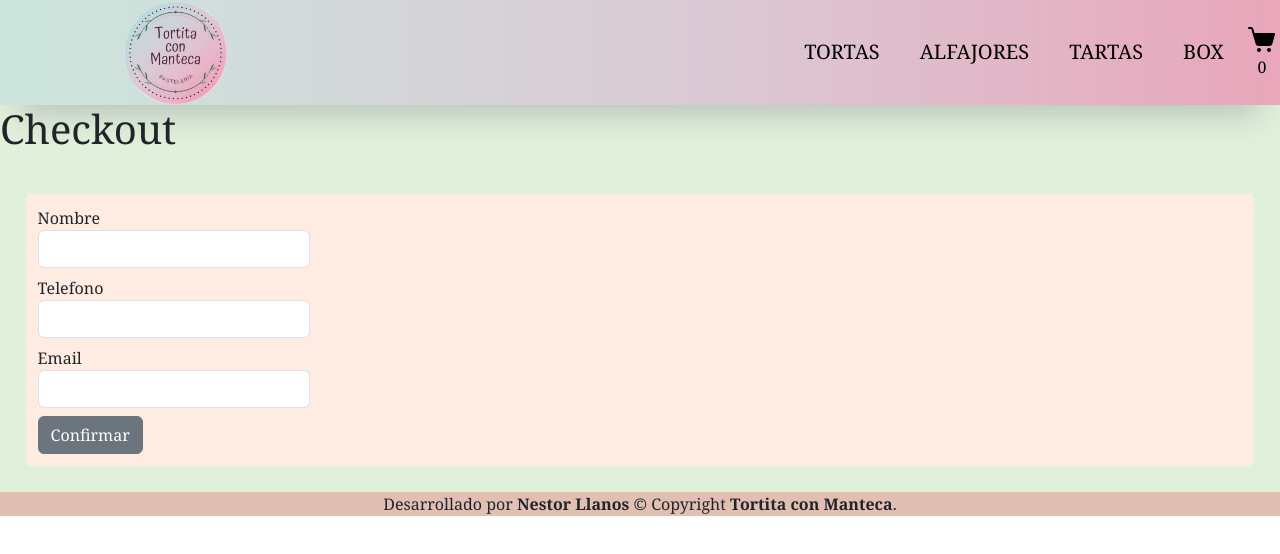
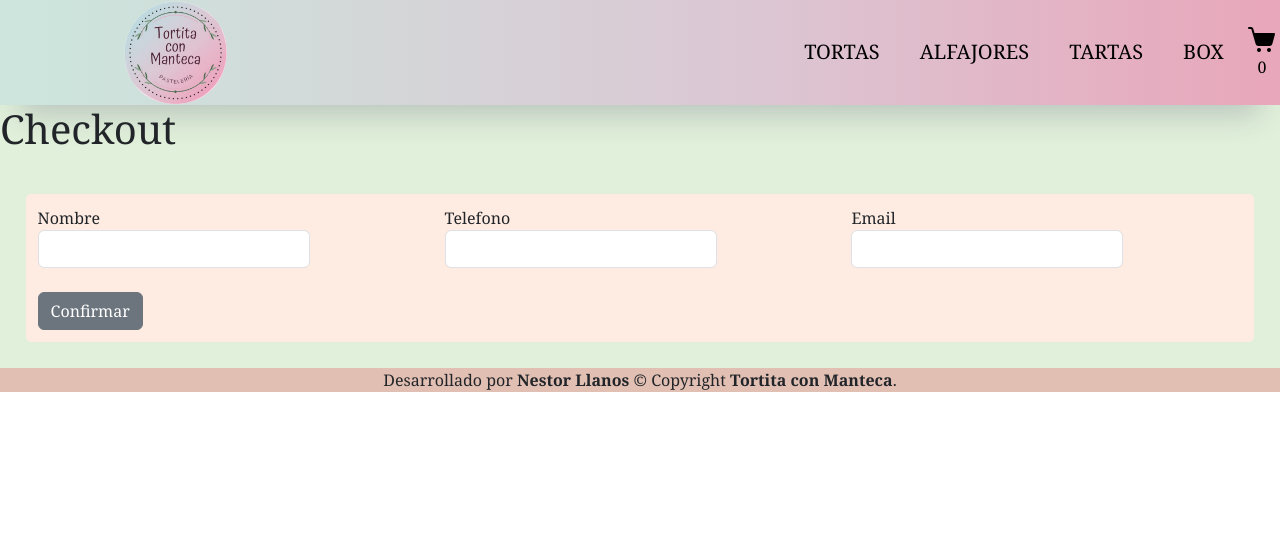
Before and after one commit to NestorLlanos/tortitaconmanteca_React, a React (Vite) app: page /checkout in a window 1280 px wide. Shown: the top 554 px of the page. Built offline with nearby package versions, Linux system fonts and the light colour scheme.

Commit message:
quedó funcionando el chekcout

```diff
--- a/src/components/Checkout/Checkout.jsx
+++ b/src/components/Checkout/Checkout.jsx
@@ -12,14 +12,14 @@ const Checkout = () => {
     const [orderId, setOrderId] = useState(null)
     const { cart, total, clearCart } = useContext(CartContext)
 
-    const createOrder = async (name,phone,email) => {
+    const createOrder = async (userData) => {
 
 
         try {
             setLoading(true)
             const objOrder = {
                 buyer: {
-                    name,phone,email
+                    userData
                 },
                 items: cart,
                 total,
@@ -58,6 +58,7 @@ const Checkout = () => {
 
                 clearCart()
                 setOrderId(id)
+                console.log(id)
             } else {
                 toast.error ('hay productos que no tienen stock disponible')
 
@@ -80,7 +81,7 @@ const Checkout = () => {
     return  (
         <div className="d-grid gap-2">
             <h1>Checkout</h1>
-            <CheckoutForm onClick={createOrder} className= {'btn btn-outline-secondary'}/>
+            <CheckoutForm onConfirm={createOrder} className= {'btn btn-outline-secondary'}/>
 
         </div>
     )
--- a/src/components/CheckoutForm/CheckoutForm.jsx
+++ b/src/components/CheckoutForm/CheckoutForm.jsx
@@ -3,47 +3,93 @@ import classes from "./CheckoutForm.module.css";
 
 
 
-const CheckoutForm = ({onConfirm, createOrder}) => {
+const CheckoutForm = ({onConfirm}) => {
     const [name, setName] = useState ("")
     const [phone, setPhone] = useState ("")
     const [email, setEmail] = useState ("")
 
     const handleConfirm = (event) =>{
-        event.preventDefault()
+        event.preventDefault();
 
         const userData = {
-            name,phone,email
+            name,phone,email,
         }
-        onConfirm(userData)
+        onConfirm(userData);
     }
     return (
         <div className={classes.container}>
-            <form onSubmit={handleConfirm} className="row g-3 needs-validation"></form>
+      <form onSubmit={handleConfirm} className="row g-3 needs-validation">
         <div className="col-md-4">
           <label className="form-label">
             Nombre
-                <input className="form-control" type="text" value={name} onChange={({target})=>setName(target.value)} />
+            <input
+              className="form-control"
+              type="text"
+              value={name}
+              onChange={({ target }) => setName(target.value)}
+            />
           </label>
         </div>
 
         <div className="col-md-4">
           <label className="form-label">
             Telefono
-                <input className="form-control" type="text" value={phone} onChange={({target})=>setPhone(target.value)} />
+            <input
+              className="form-control"
+              type="text"
+              value={phone}
+              onChange={({ target }) => setPhone(target.value)}
+            />
           </label>
         </div>
 
         <div className="col-md-4">
           <label className="form-label">
             Email
-                <input  className="form-control" type="text" value={email} onChange={({target})=>setEmail(target.value)} />
+            <input
+              className="form-control"
+              type="text"
+              value={email}
+              onChange={({ target }) => setEmail(target.value)}
+            />
           </label>
         </div>
 
         <div className="col-12">
-                <button  onConfirm={createOrder} type="submit" className= {'btn btn-secondary'}>Confirmar</button>
+          <button type="submit" className={"btn btn-secondary"}>
+            Confirmar
+          </button>
         </div>
+      </form>
     </div>
+        // <div className={classes.container}>
+        //     <form onSubmit={handleConfirm} className="row g-3 needs-validation"></form>
+        //     <div className="col-md-4">
+        //     <label className="form-label">
+        //         Nombre
+        //         <input className="form-control" type="text" value={name} onChange={({target})=>setName(target.value)} />
+        //     </label>
+        //     </div>
+
+        //     <div className="col-md-4">
+        //     <label className="form-label">
+        //         Telefono
+        //         <input className="form-control" type="text" value={phone} onChange={({target})=>setPhone(target.value)} />
+        //     </label>
+        //     </div>
+
+        //     <div className="col-md-4">
+        //     <label className="form-label">
+        //         Email
+        //         <input  className="form-control" type="text" value={email} onChange={({target})=>setEmail(target.value)} />
+        //     </label>
+        //     </div>
+
+        //     <div className="col-12">
+        //         <button  onConfirm={createOrder} type="submit" className= {'btn btn-secondary'}>Confirmar</button>
+        //         console.log({createOrder})
+        //     </div>
+        // </div>
     )
 }
 
```
Lines whose indentation alone changed are shown as unchanged.
